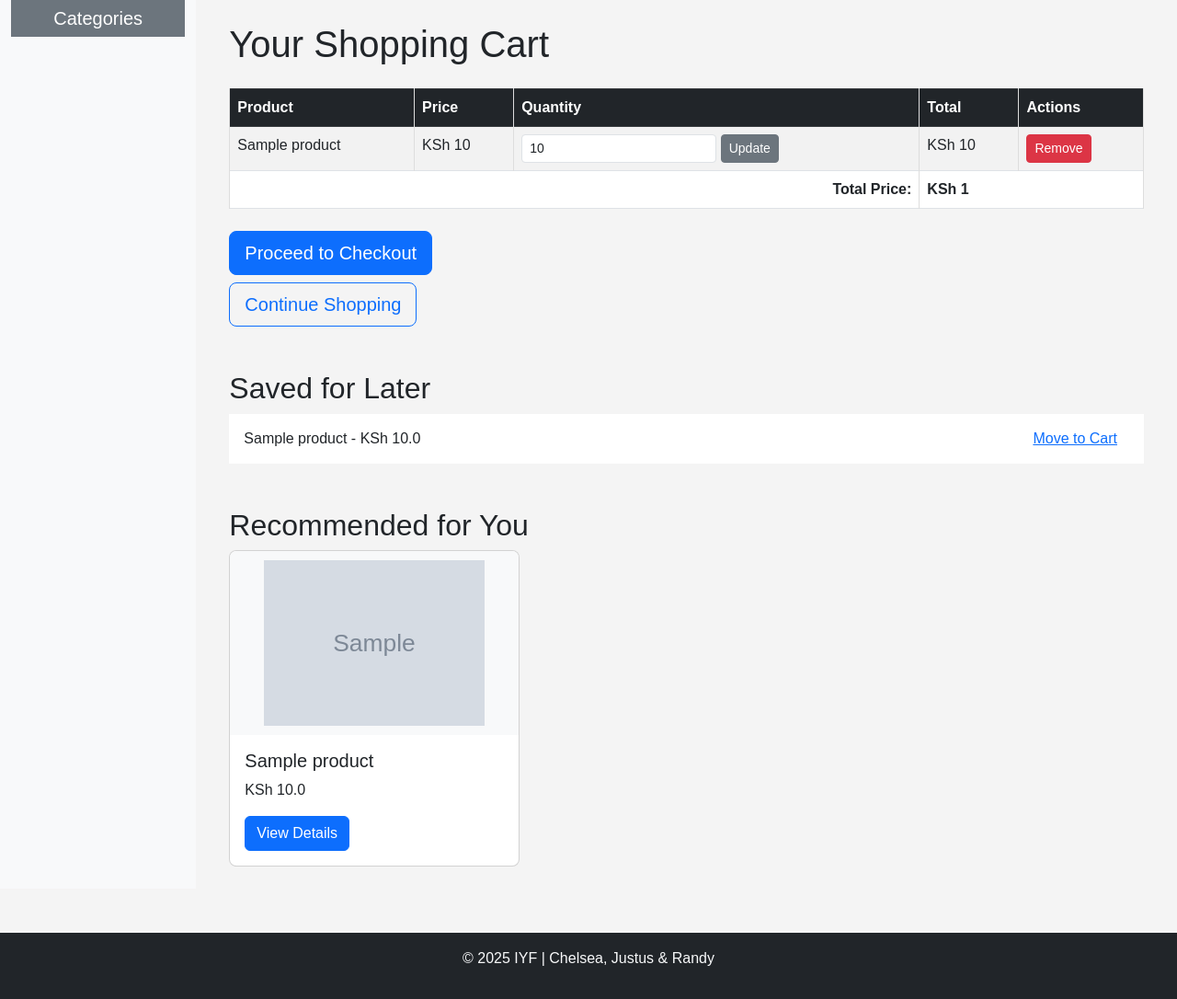
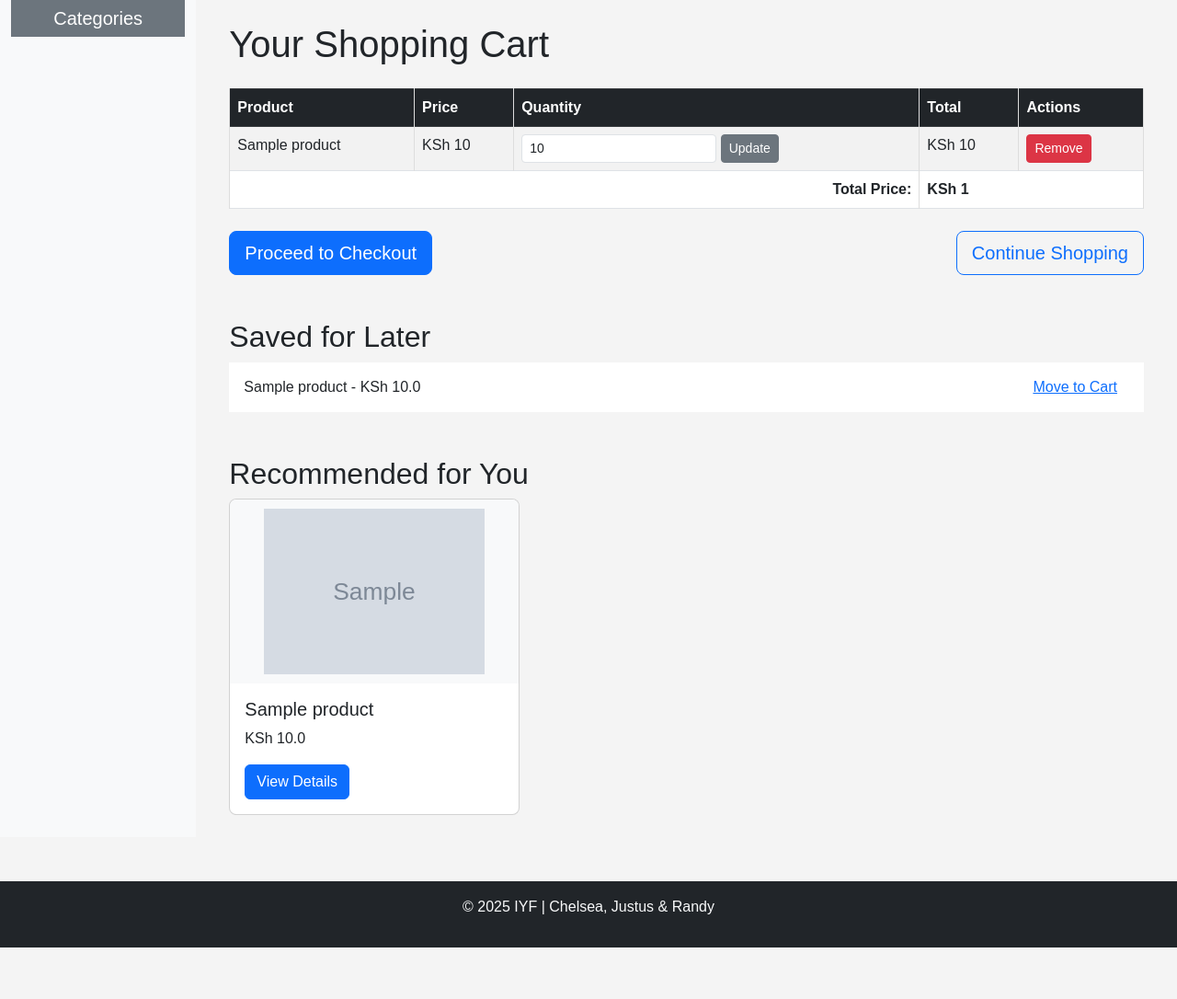
Before and after one commit to everjaydead/estore, a Flask app: template templates/cart.html in a window 1280 px wide. Shown: the part 56-1142 px from the top of the page at 92% size. After the commit the page ends 1086 px from the top, so only its background shows below. Run offline with Flask 3, Linux system fonts and the light colour scheme; tables that the repository leaves empty hold one stand-in row (values such as "Sample post"); the template is opened without the code that fills it: values that come from a table or form of the project are taken from there, most other values are stand-ins (such as "Sample title", 1, 10 or a date in 2020); grey boxes marked "Sample" are stand-in pictures; some libraries are stand-ins or nearby versions.

Commit message:
Refactor templates for consistency with updated base.html

```diff
--- a/templates/cart.html
+++ b/templates/cart.html
@@ -24,7 +24,7 @@
                     <td>KSh {{ item.product.price }}</td>
                     <td>
                         <form action="{{ url_for('update_cart', product_id=item.product.id) }}" method="POST" class="d-inline">
-                            <input type="number" name="quantity" class="form-control form-control-sm d-inline w-50" value="{{ item.quantity }}" min="0">
+                            <input type="number" name="quantity" class="form-control form-control-sm d-inline w-50" value="{{ item.quantity }}" min="0" aria-label="Update quantity">
                             <button type="submit" class="btn btn-secondary btn-sm">Update</button>
                         </form>
                     </td>
@@ -45,11 +45,11 @@
         </tfoot>
     </table>
 
-    <div class="mt-4">
+    <div class="mt-4 d-flex justify-content-between">
         <form action="{{ url_for('checkout') }}" method="GET">
             <button type="submit" class="btn btn-primary btn-lg">Proceed to Checkout</button>
         </form>
-        <a href="{{ url_for('index') }}" class="btn btn-outline-primary btn-lg mt-2">Continue Shopping</a>
+        <a href="{{ url_for('index') }}" class="btn btn-outline-primary btn-lg">Continue Shopping</a>
     </div>
     {% else %}
     <div class="alert alert-info" role="alert">
@@ -57,6 +57,7 @@
     </div>
     {% endif %}
 
+    <!-- Saved Items Section -->
     {% if saved_items %}
     <h2 class="mt-5">Saved for Later</h2>
     <ul class="list-group list-group-flush">
@@ -71,6 +72,7 @@
     </ul>
     {% endif %}
 
+    <!-- Recommendations Section -->
     {% if recommendations %}
     <h2 class="mt-5">Recommended for You</h2>
     <div class="row">
```
